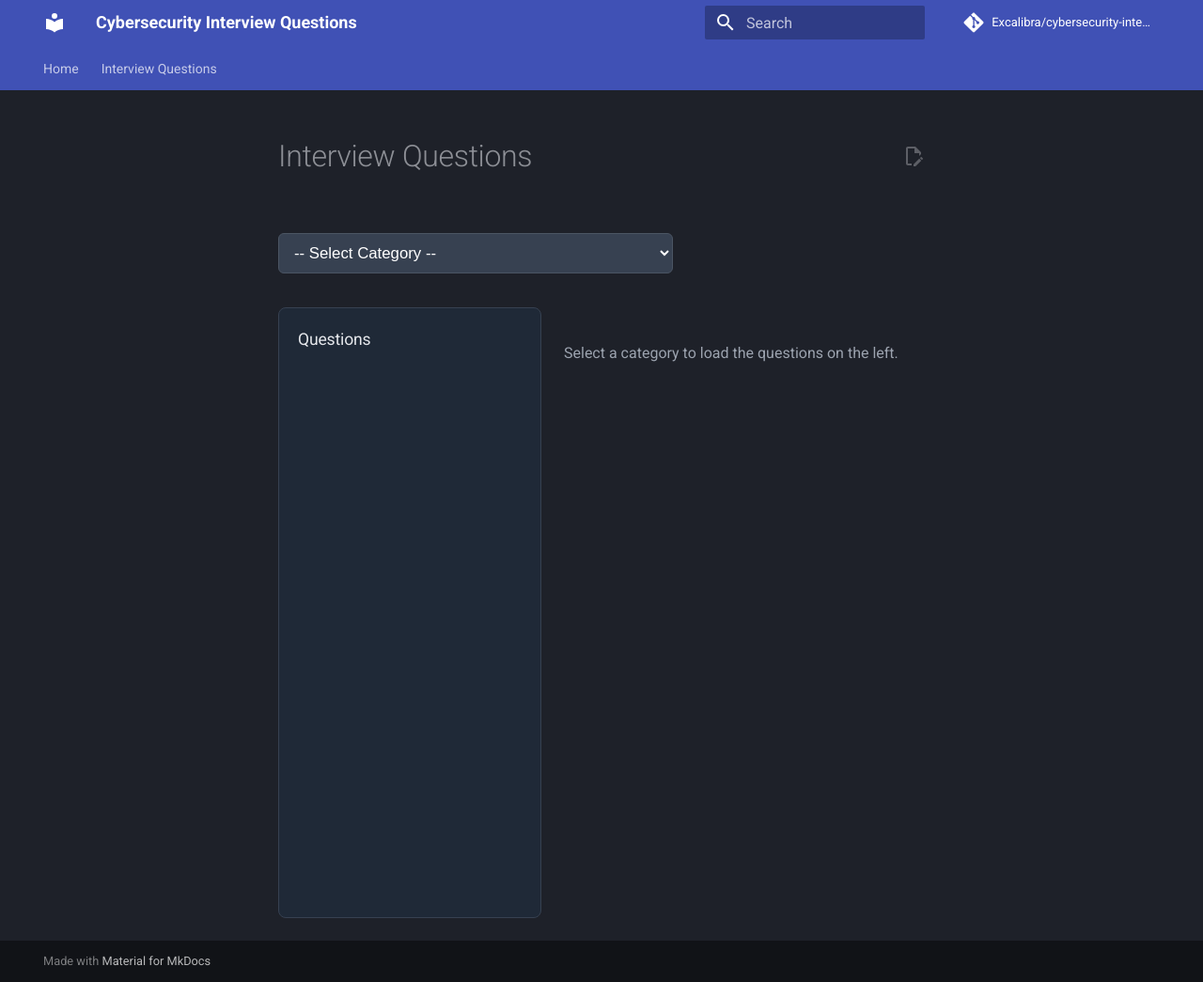
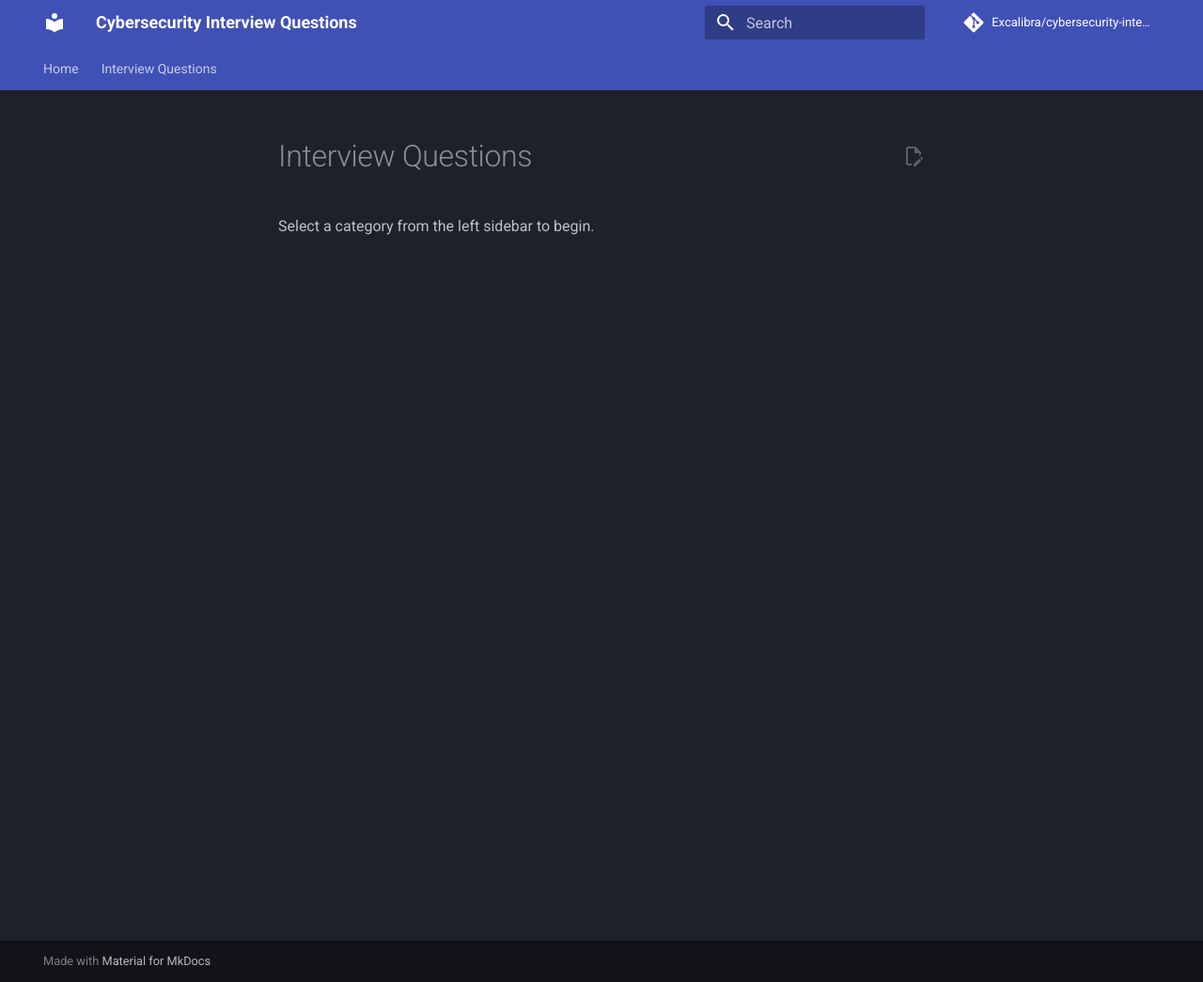
Before and after one commit to Excalibra/cybersecurity-interview-questions, an MkDocs documentation site: the page built from docs/questions/index.md, in a window 1280 px wide and 1045 px high. Shown: the whole window at 94% size. Built offline with MkDocs 1.6.1 and Material for MkDocs 9.7.7, drawn with Linux system fonts in a browser that asks for light colours; comment, search, counter and statistics services are not loaded.

Commit message:
Update index.md

```diff
--- a/docs/questions/index.md
+++ b/docs/questions/index.md
@@ -1,19 +1,3 @@
 # Interview Questions
 
-<select id="category-selector" style="width:100%; max-width:420px; padding:10px 12px; font-size:1.05em; background:#374151; color:white; border:1px solid #4b5563; border-radius:6px; margin:20px 0;">
-  <option value="">-- Select Category --</option>
-  <option value="web">Web Application Penetration Testing</option>
-  <option value="red">Red Team Operations</option>
-  <option value="seceng">Security Engineer</option>
-</select>
-
-<div style="display: flex; gap: 24px; align-items: flex-start;">
-  <div id="left-sidebar" style="width: 280px; background:#1f2937; padding:20px; border-radius:8px; border:1px solid #374151; flex-shrink: 0; min-height: 650px;">
-    <h3 style="margin:0 0 16px 0; color:#e5e7eb; font-size:1.1em;">Questions</h3>
-    <div id="questions-list" style="font-size:0.95em; line-height:1.6;"></div>
-  </div>
-
-  <div id="main-content" style="flex:1; padding-top:20px;">
-    <p style="color:#9ca3af;">Select a category to load the questions on the left.</p>
-  </div>
-</div>
+Select a category from the left sidebar to begin.
```
